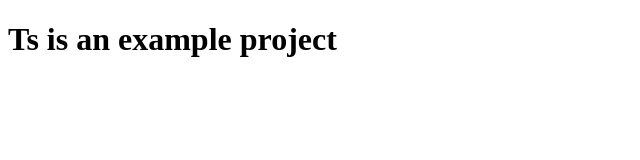
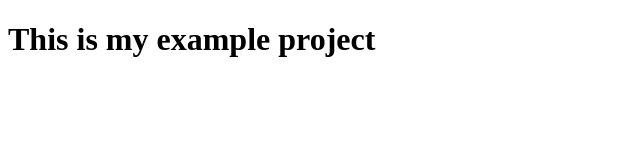
Before and after one commit to Epoeitos/my-first-project, a plain HTML site: page index.html in a window 1280 px wide. Shown: the whole page, without its empty margins (0-640 px from the left). Drawn offline with Linux system fonts and the light colour scheme.

Commit message:
add index file

```diff
--- a/index.html
+++ b/index.html
@@ -6,6 +6,6 @@
     <title>Document</title>
 </head>
 <body>
-    <h1>Ts is an example project</h1>
+    <h1>This is my example project</h1>
 </body>
 </html>
```
